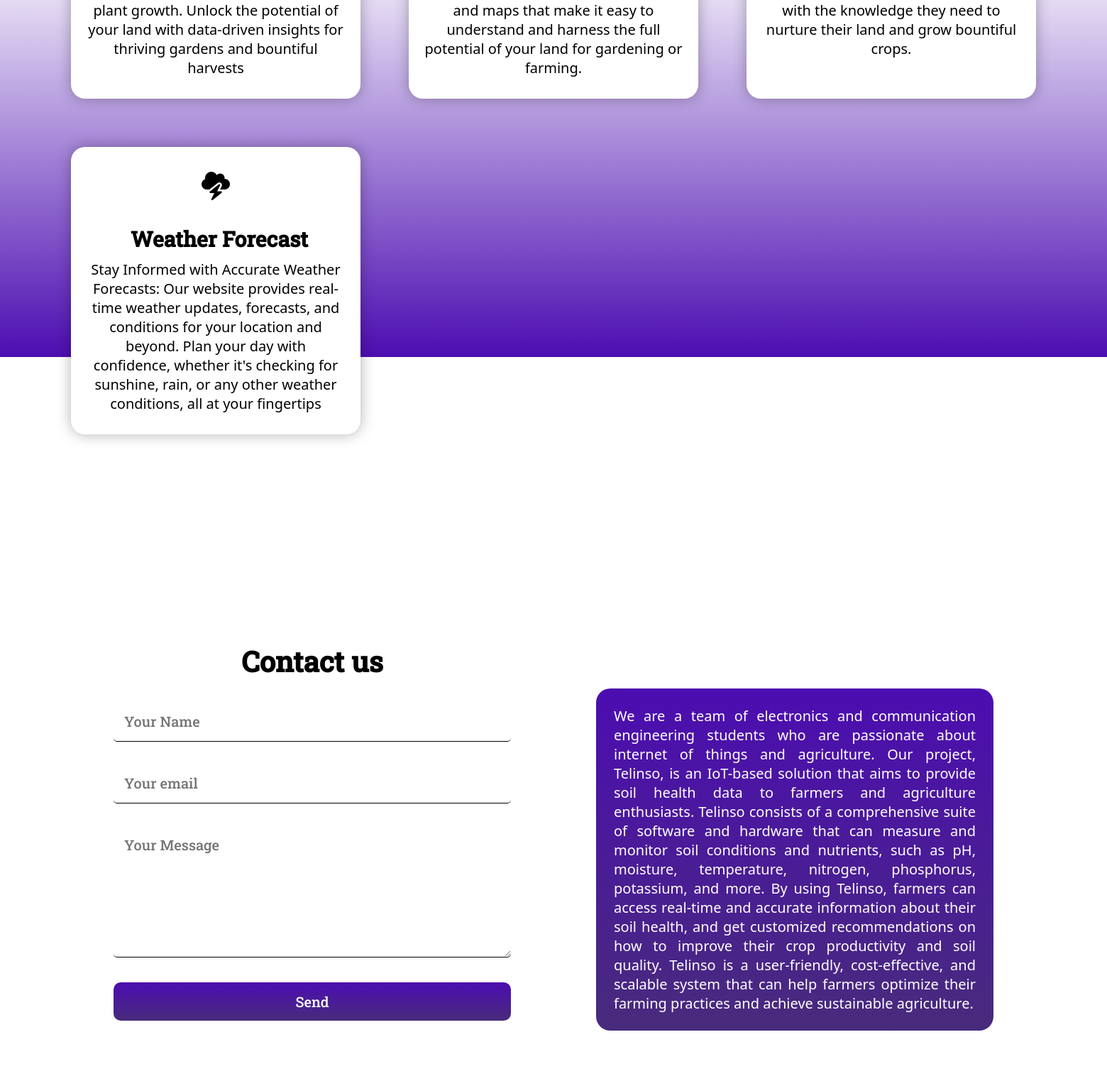
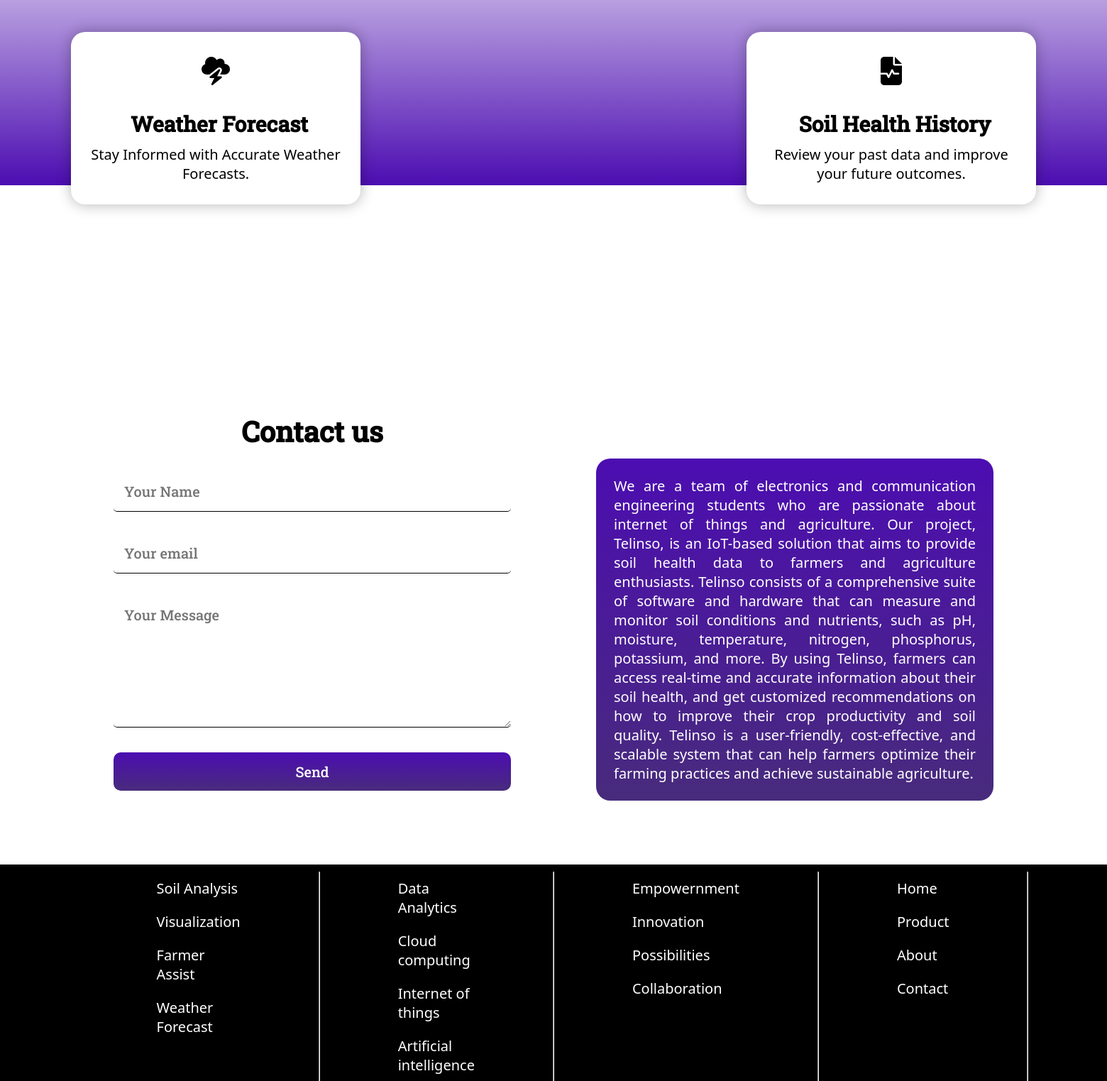
Before and after one commit to GOKULJITH-K/TELINSO, a Node server app: page /welcome in a window 1560 px wide. Shown: the part 1039-2562 px from the top of the page at 71% size. Run offline with Node 20, Linux system fonts and the light colour scheme; some libraries are stand-ins or nearby versions.

Commit message:
Add files via upload

```diff
--- a/views/welcome.ejs
+++ b/views/welcome.ejs
@@ -27,16 +27,28 @@
                 <a class="hero-btn2 heronew"> Product </a>
                 <a class="hero-btn2 heronew"> About </a>
                 <a class="hero-btn2 heronew"> Contact </a>
-                <a href="/index" class="hero-btn2"  ><i class="fa-solid fa-user"></i>Log out</a>
+                <a href="login" class="hero-btn2"  ><i class="fa-solid fa-user"></i>Log out</a>
                 </div>
 
 
                 <ul id="sidemenu">
-                    <li><a href="">Home</a></li>
+                    <li><a href="#contact" onclick="closemenu()" style="font-size: 13px;"><i class="fa-solid fa-xmark"></i></a></li>
+                    <hr>
+                    <li><a href="/">Home</a></li>
+                    <hr>
+                        <li><a href="#about">Product</a></li>
+                    <hr>
                         <li><a href="#about">About</a></li>
+                        <hr>
                         <li><a href="#contact">Contact</a></li>
-                        <li><a href="/">Log Out</a></li>
-                        <li><a href="#contact" onclick="closemenu()" style="font-size: 10px;">Close Window</a></li>
+                        <hr>
+                        <p>
+                            Thank you for choosing Telinso. We value your trust and support. Please free to Contact us anytime
+                        </p>
+
+                        <li><a href="login" class="login">Log out</a></li>
+                        <li><a href="/" class="login join">Join us</a></li>
+
 
                 </ul>
 
@@ -83,7 +95,7 @@
 
                        <h3>Soil Analysis</h3>
 
-                     <p>Our website offers a comprehensive soil sample analysis service. Discover the health of your soil, nutrient levels, and recommendations to optimize plant growth. Unlock the potential of your land with data-driven insights for thriving gardens and bountiful harvests</p>
+                     <p>a comprehensive soil sample analysis service.</p>
 
 
 
@@ -94,7 +106,7 @@
                    <div class="product-col"  >
                        <i class="fa-solid fa-chart-line"></i>
                                    <h3>Visualization</h3>
-                                   <p>Explore your soil sample analysis results with our interactive data visualization feature. Gain insights through informative charts, graphs, and maps that make it easy to understand and harness the full potential of your land for gardening or farming.</p>
+                                   <p>Gain insights with our interactive data visualization feature.</p>
 
 
 
@@ -105,9 +117,7 @@
                        <i class="fa-solid fa-handshake-angle"></i>
                        <h3>Farmer Assist</h3>
 
-                        <p>Go-to resource for everything related to soil.We understand that healthy soil is the bedrock of
-                         successful farming, and our mission is to equip farmers
-                         with the knowledge they need to nurture their land and grow bountiful crops.</p>
+                        <p>Go-to resource for everything related to soil.</p>
 
 
                    </div>
@@ -120,11 +130,20 @@
                    <i class="fa-solid fa-cloud-bolt"></i>
                    <h3>Weather Forecast</h3>
 
-                 <p>Stay Informed with Accurate Weather Forecasts: Our website provides real-time weather updates, forecasts, and conditions for your location and beyond. Plan your day with confidence, whether it's checking for sunshine,
-                      rain, or any other weather conditions, all at your fingertips</p>
+                 <p>Stay Informed with Accurate Weather Forecasts.</p>
 
                 </div>
             </a>
+            <a href="">
+                <div class="product-col"  >
+                    <i class="fa-solid fa-file-waveform"></i>
+                    <h3>Soil Health History</h3>
+
+                     <p>Review your past data and improve your future outcomes.</p>
+
+
+                </div>
+             </a>
 
 
 
@@ -176,7 +195,9 @@
                     <p>Farmer Assist</p>
                     <p>Weather Forecast</p>
 
+
                         </div>
+                        <hr>
                 <div class="footer-col"  >
                       <p>Data Analytics</p>
                       <p>Cloud computing</p>
@@ -184,6 +205,7 @@
                       <p>Artificial intelligence</p>
 
                                     </div>
+                                    <hr>
                 <div class="footer-col"  >
                    <p>Empowernment</p>
                    <p>Innovation</p>
@@ -191,6 +213,7 @@
                    <p>Collaboration</p>
 
                 </div>
+                <hr>
 
 
 
@@ -202,6 +225,7 @@
                 <p>About</p>
                 <p>Contact</p>
             </div>
+            <hr>
     </div>
             <div class="footer-col" style="text-align: center;" >
                    <p>
```
Also changed, not shown: views/index.ejs (+12 -7 lines), views/login.ejs (+13 -9 lines).
